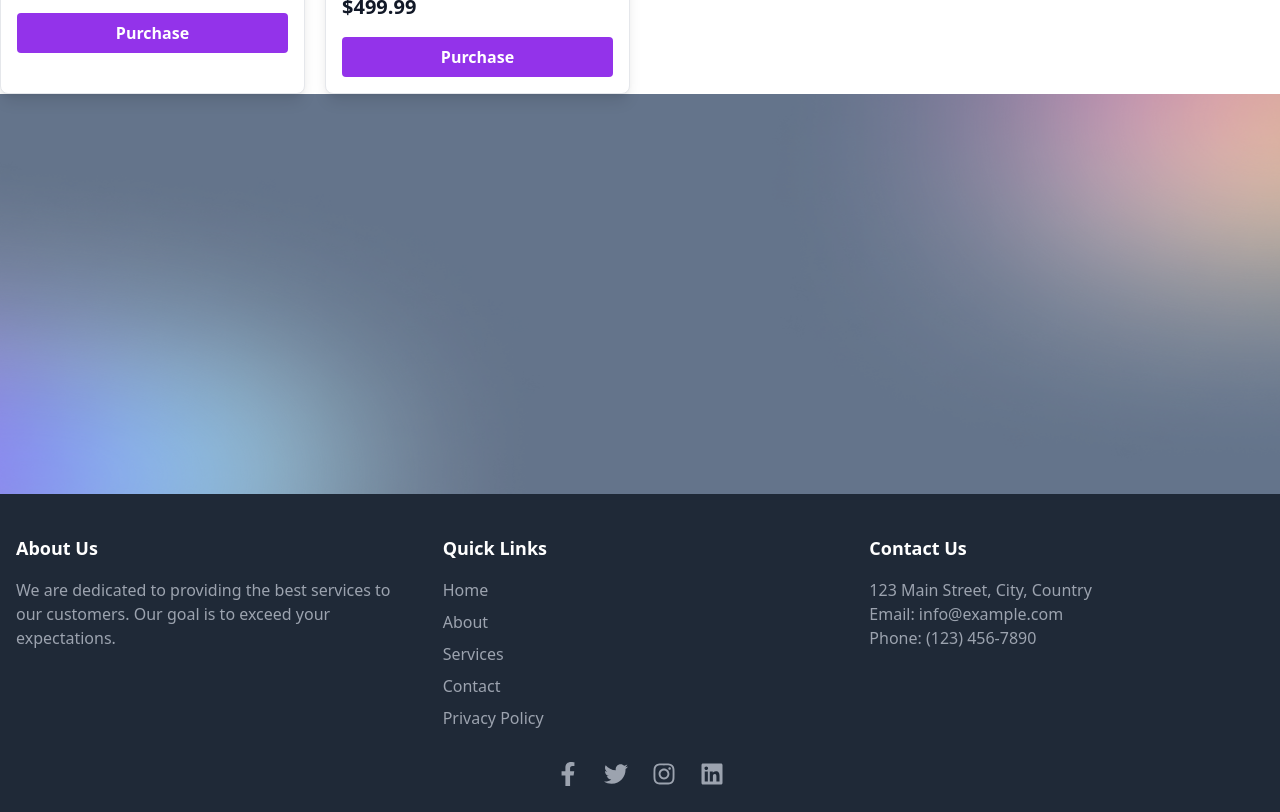
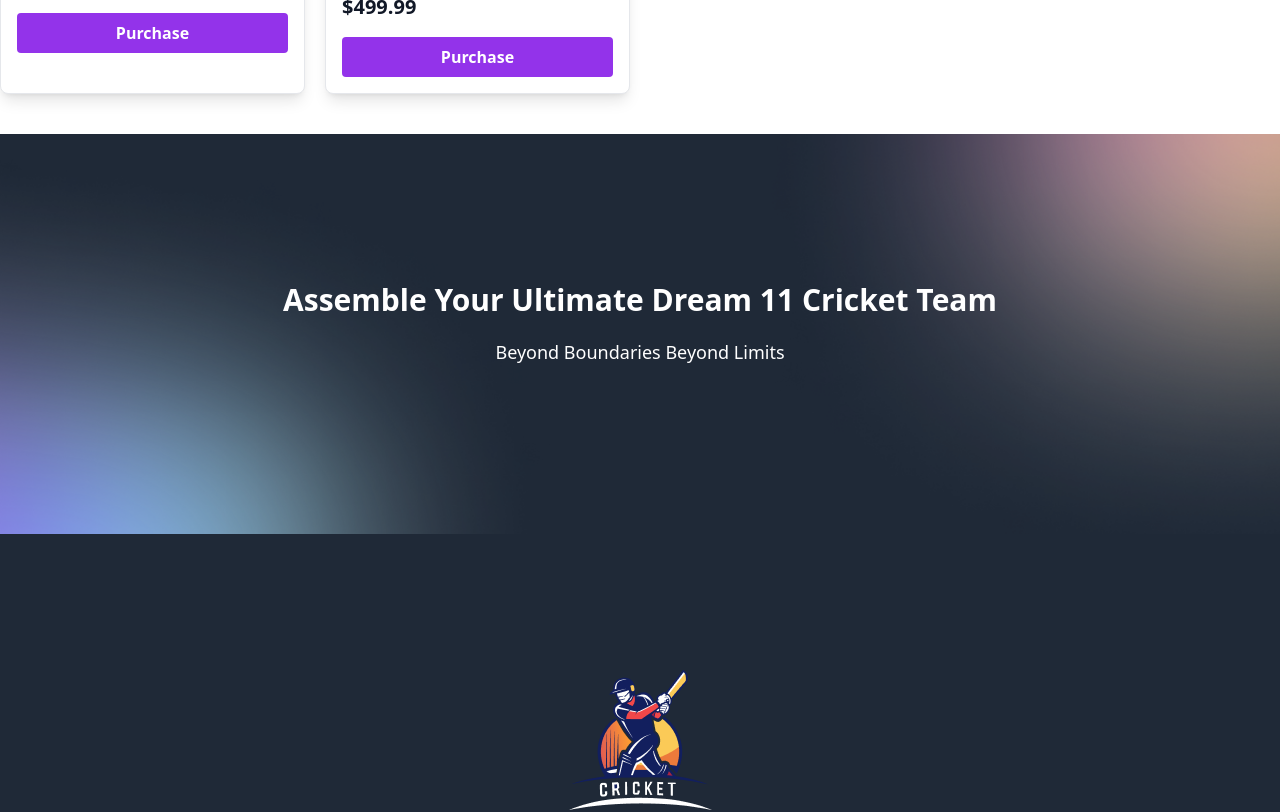
Before and after one commit to saidee-hasan/India-Cricket-Player, a React (Vite) app: page / in a window 1280 px wide. Shown: the part 2100-2912 px from the top of the page. Built offline with nearby package versions, Linux system fonts and the light colour scheme.

Commit message:
header section done

```diff
--- a/src/components/Footer/Footer.jsx
+++ b/src/components/Footer/Footer.jsx
@@ -1,33 +1,83 @@
 // src/Footer.js
-import React from 'react';
-import { FaFacebookF, FaTwitter, FaInstagram, FaLinkedin } from 'react-icons/fa';
-import Bg from "../../assets/bg-shadow.png"
+import React from "react";
+import {
+  FaFacebookF,
+  FaTwitter,
+  FaInstagram,
+  FaLinkedin,
+} from "react-icons/fa";
+import Bg from "../../assets/bg-shadow.png";
+import Logo from "../../assets/logo-footer.png";
 
 const Footer = () => {
-    return (<>
-<div className="container mx-auto z-40">
+  return (
+    <>
+      <div className="relative container mx-auto mt-10">
+        <img
+          src={Bg}
+          alt="Background"
+          className="w-full h-[400px]  bg-gray-800  object-cover"
+        />
 
-<img className='w-full bg-slate-500 h-[400px]' src={Bg} alt="" />
+        <div className="absolute inset-0 flex items-center justify-center  p-5 md:p-10">
+          <div className="text-center md:space-y-5 space-y-2">
+            <h1 className="text-white font-bold text-lg md:text-2xl lg:text-3xl">
+              Assemble Your Ultimate Dream 11 Cricket Team
+            </h1>
+
+            <p className="text-white text-sm md:text-base lg:text-lg">
+              Beyond Boundaries Beyond Limits
+            </p>
+
+            <div className="mx-auto"></div>
           </div>
+        </div>
+      </div>
+
+
+
+
       <footer className="bg-gray-800 text-white py-10 ">
-            <div className="container mx-auto px-4">
+        <img className="mx-auto mt-24" src={Logo} alt="" />
+        <div className="container mx-auto px-4  ">
           <div className="grid grid-cols-1 md:grid-cols-3 gap-8">
             {/* About Section */}
             <div>
               <h5 className="text-lg font-bold mb-4">About Us</h5>
               <p className="text-gray-400">
-                            We are dedicated to providing the best services to our customers. Our goal is to exceed your expectations.
+                We are dedicated to providing the best services to our
+                customers. Our goal is to exceed your expectations.
               </p>
             </div>
             {/* Links Section */}
             <div>
               <h5 className="text-lg font-bold mb-4">Quick Links</h5>
               <ul className="space-y-2">
-                            <li><a href="#" className="text-gray-400 hover:text-white">Home</a></li>
-                            <li><a href="#" className="text-gray-400 hover:text-white">About</a></li>
-                            <li><a href="#" className="text-gray-400 hover:text-white">Services</a></li>
-                            <li><a href="#" className="text-gray-400 hover:text-white">Contact</a></li>
-                            <li><a href="#" className="text-gray-400 hover:text-white">Privacy Policy</a></li>
+                <li>
+                  <a href="#" className="text-gray-400 hover:text-white">
+                    Home
+                  </a>
+                </li>
+                <li>
+                  <a href="#" className="text-gray-400 hover:text-white">
+                    About
+                  </a>
+                </li>
+                <li>
+                  <a href="#" className="text-gray-400 hover:text-white">
+                    Services
+                  </a>
+                </li>
+                <li>
+                  <a href="#" className="text-gray-400 hover:text-white">
+                    Contact
+                  </a>
+                </li>
+                <li>
+                  <a href="#" className="text-gray-400 hover:text-white">
+                    Privacy Policy
+                  </a>
+                </li>
               </ul>
             </div>
             {/* Contact Section */}
@@ -54,7 +104,8 @@
             </a>
           </div>
         </div>
-        </footer></>
+      </footer>
+    </>
   );
 };
 
--- a/src/components/Header/Header.jsx
+++ b/src/components/Header/Header.jsx
@@ -26,7 +26,7 @@
 
                 <img
 
-                    className="mx-auto sm:w-32 w-28 md:w-auto"
+                    className="mx-auto sm:w-32 w-28 md:w-auto "
 
                     src={Banner}
 
```
Lines whose indentation alone changed are shown as unchanged.
